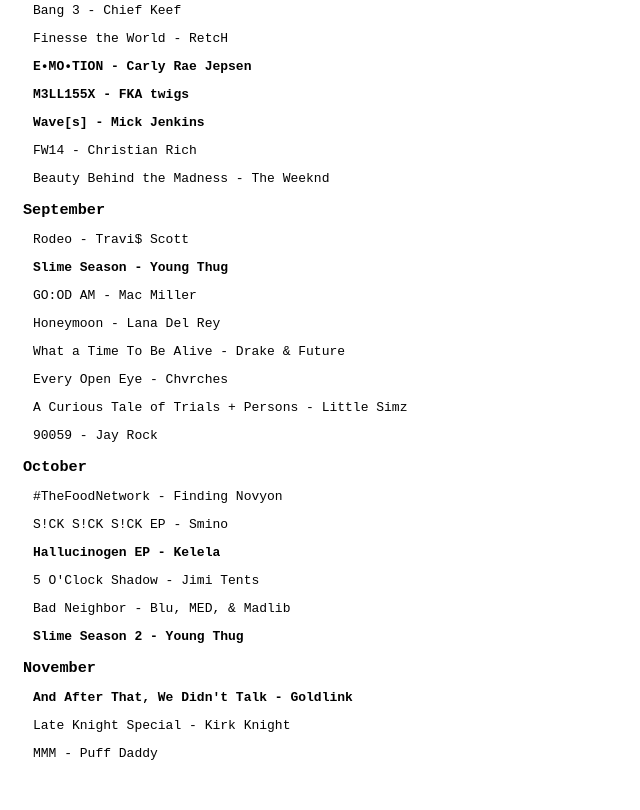
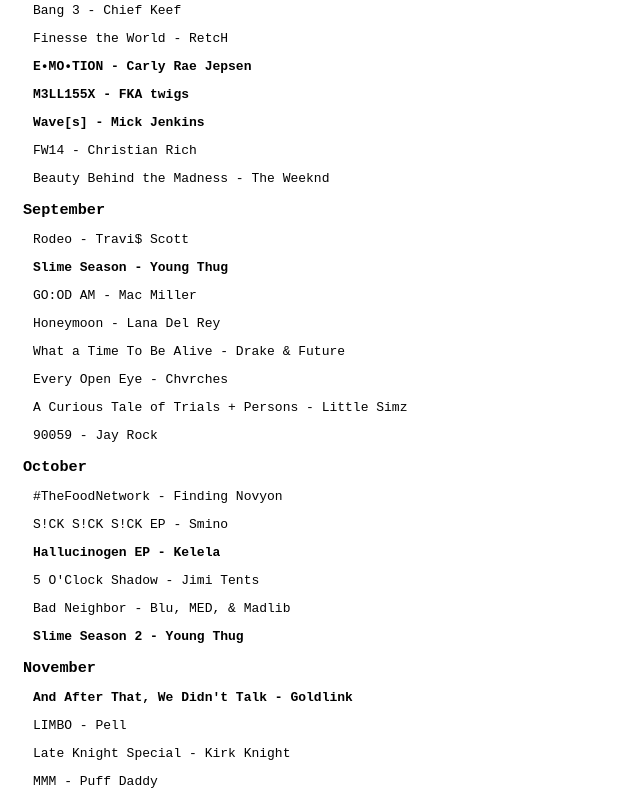
Before and after one commit to gwcmk/favorite-music, a plain HTML site: page index.html in a window 1280 px wide. Shown: the part 1817-2627 px from the top of the page, without its empty margins (0-640 px from the left). Before the commit the page ends 2599 px from the top, so only its background shows below. Drawn offline with Linux system fonts and the light colour scheme.

Commit message:
Updated list

```diff
--- a/index.html
+++ b/index.html
@@ -114,6 +114,7 @@
 				<p class="mixtape-ep"><strong>Slime Season 2 - Young Thug</strong></p>
 			<h3>November</h3>
 				<p class="album"><strong>And After That, We Didn't Talk - Goldlink</strong></p>
+				<p class="album">LIMBO - Pell</p>
 				<p class="album">Late Knight Special - Kirk Knight</p>
 				<p class="mixtape-ep">MMM - Puff Daddy</p>
 	</div>
```
